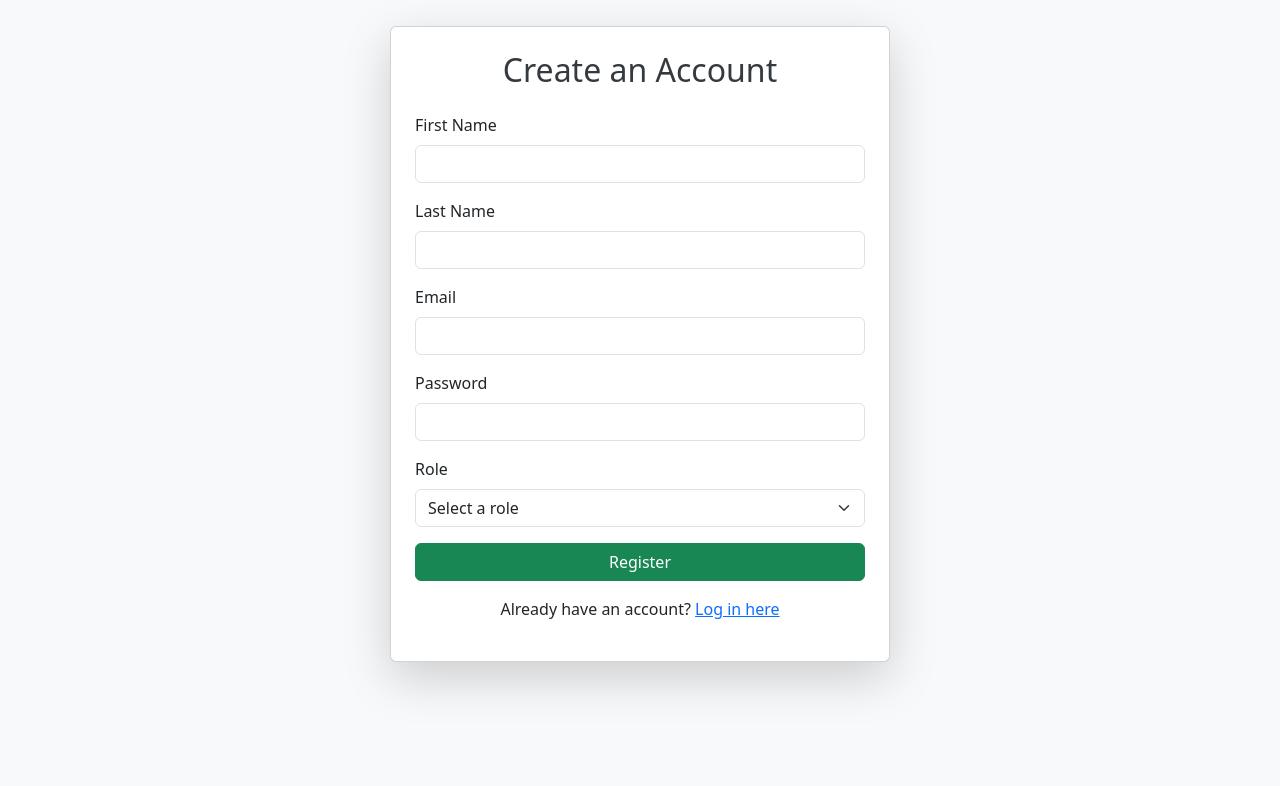
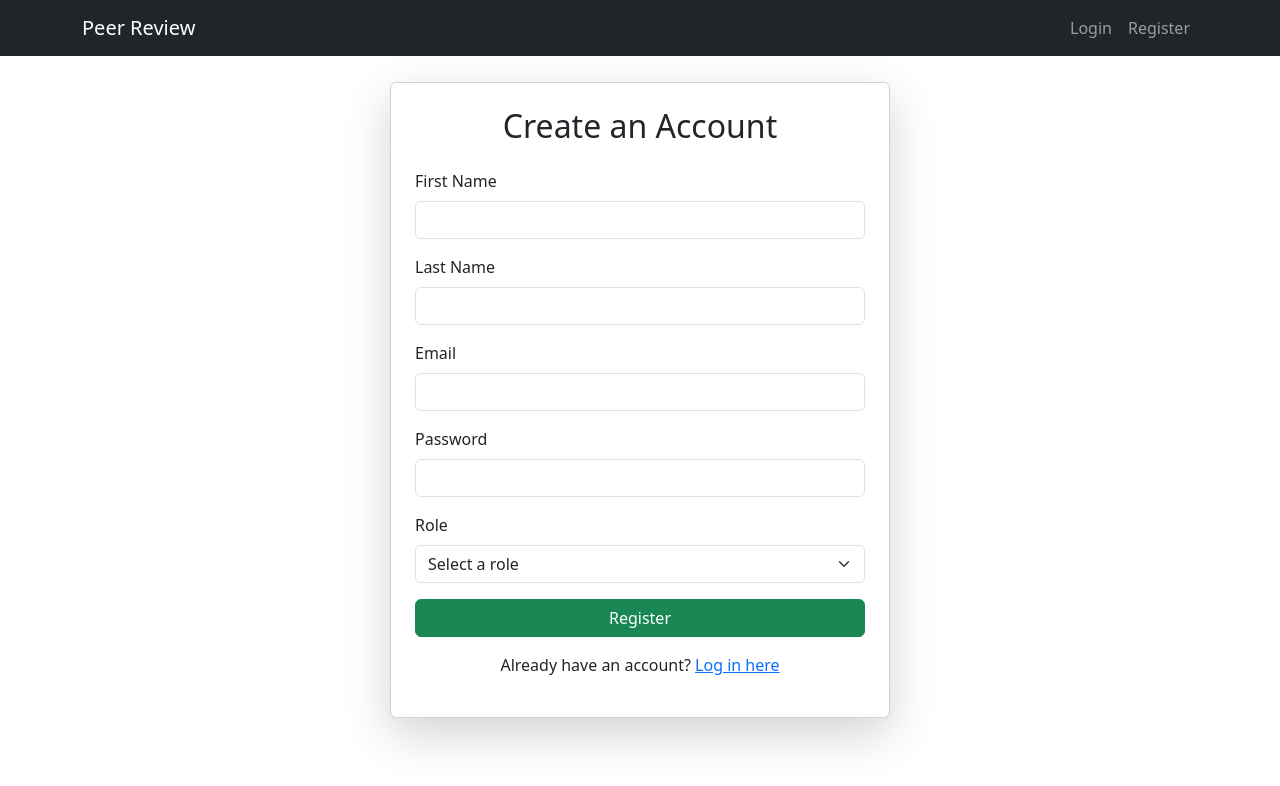
Before and after one commit to bmilanx0/peer-review-app, a Flask app: page /register in a window 1280 px wide. Shown: the top 786 px of the page. Run offline with Flask 3, Linux system fonts and the light colour scheme.

Commit message:
Apply Bootstrap styling to register/login

```diff
--- a/templates/base.html
+++ b/templates/base.html
@@ -3,13 +3,57 @@
 <html lang="en">
 <head>
   <meta charset="UTF-8">
-  <title>{% block title %}Peer Review{% endblock %}</title>
+  <title>{% block title %}Peer Review App{% endblock %}</title>
+  <meta name="viewport" content="width=device-width, initial-scale=1">
   <link href="https://cdn.jsdelivr.net/npm/bootstrap@5.3.0/dist/css/bootstrap.min.css" rel="stylesheet">
-  <link rel="stylesheet" href="{{ url_for('static', filename='style.css') }}">
 </head>
 <body>
-  <div class="container py-4">
+
+  <!-- Navbar -->
+  <nav class="navbar navbar-expand-lg navbar-dark bg-dark mb-4">
+    <div class="container">
+      <a class="navbar-brand" href="/">Peer Review</a>
+      <button class="navbar-toggler" type="button" data-bs-toggle="collapse" data-bs-target="#navbarNav">
+        <span class="navbar-toggler-icon"></span>
+      </button>
+      <div class="collapse navbar-collapse" id="navbarNav">
+        <ul class="navbar-nav ms-auto">
+          {% if session.user_id %}
+            <li class="nav-item">
+              <a class="nav-link" href="/dashboard">Dashboard</a>
+            </li>
+            <li class="nav-item">
+              <a class="nav-link" href="/logout">Logout</a>
+            </li>
+          {% else %}
+            <li class="nav-item">
+              <a class="nav-link" href="/login">Login</a>
+            </li>
+            <li class="nav-item">
+              <a class="nav-link" href="/register">Register</a>
+            </li>
+          {% endif %}
+        </ul>
+      </div>
+    </div>
+  </nav>
+
+  <div class="container">
+    <!-- Flash Messages -->
+    {% with messages = get_flashed_messages(with_categories=true) %}
+      {% if messages %}
+        {% for category, message in messages %}
+          <div class="alert alert-{{ category }} alert-dismissible fade show" role="alert">
+            {{ message }}
+            <button type="button" class="btn-close" data-bs-dismiss="alert" aria-label="Close"></button>
+          </div>
+        {% endfor %}
+      {% endif %}
+    {% endwith %}
+
     {% block content %}{% endblock %}
   </div>
+
+  <script src="https://cdn.jsdelivr.net/npm/bootstrap@5.3.0/dist/js/bootstrap.bundle.min.js"></script>
 </body>
 </html>
```
